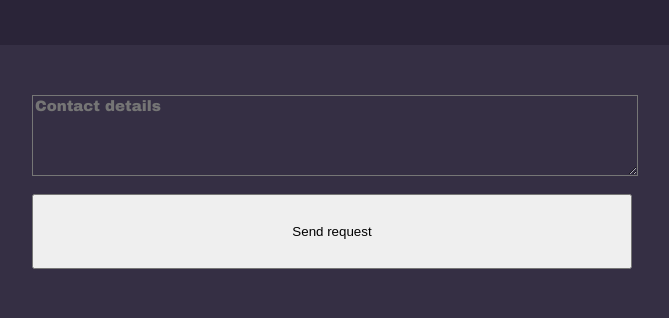
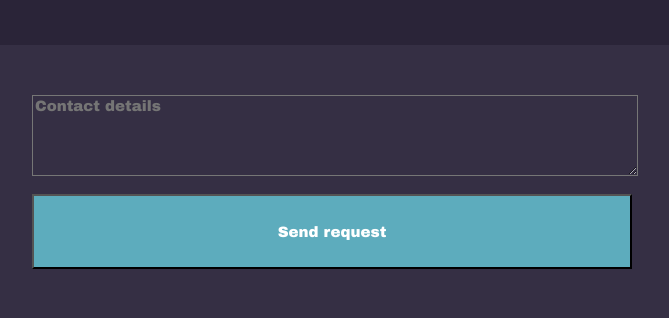
Before and after one commit to mildaug/board_game, a Django app: page /games/1/borrow/ in a window 1280 px wide. Shown: the part 227-545 px from the top of the page, without its empty margins (308-977 px from the left). Run offline with Django 4.2, Linux system fonts and the light colour scheme; a user stored in the database is signed in; tables that the repository leaves empty hold one stand-in row (values such as "Sample post").

Commit message:
bug fixed

```diff
--- a/board_game_hub/board_game/static/css/style.css
+++ b/board_game_hub/board_game/static/css/style.css
@@ -325,11 +325,14 @@ textarea {
 
 .send-button {
   margin-top: 15px;
-  height: 34px;
   width: 600px;
   height: 75px;
   overflow: hidden;
   transition: all .2s ease-in-out;
+  background-color: #5dacbd;
+  font-family: Arial Black, sans-serif;
+  color: white;
+  font-size: 15px;
 }
 
 .alt-send-button {
@@ -343,10 +346,6 @@ textarea {
   margin-top: 10px;
   font: 700 12px Arial Black, sans-serif;
   letter-spacing: 2px;
-}
-
-.alt-send-button:hover {
-  transform: translate3d(0px, -29px, 0px);
 }
 
 .index-title {
--- a/board_game_hub/board_game/views.py
+++ b/board_game_hub/board_game/views.py
@@ -146,7 +146,7 @@ def received_game_borrow_list(request):
     new_requests = GameBorrowRequest.objects.filter(request_status='New', owner=request.user)
     accepted_requests = GameBorrowRequest.objects.filter(owner=request.user, request_status='Accepted').order_by('-pk')
     rejected_requests = GameBorrowRequest.objects.filter(owner=request.user, request_status='Rejected').order_by('-pk')
-    return render(request, 'board_game/received_game_borrow_request_list.html', {'new_requests_count': new_requests_count}, {'new_requests': new_requests}, {'accepted_requests': accepted_requests}, {'rejected_requests': rejected_requests}, {'game_owner': request.user})
+    return render(request, 'board_game/received_game_borrow_request_list.html', {'new_requests_count': new_requests_count, 'new_requests': new_requests, 'accepted_requests': accepted_requests, 'rejected_requests': rejected_requests, 'game_owner': request.user})
 
 @login_required
 def accept_borrow_request(request, pk):
```
